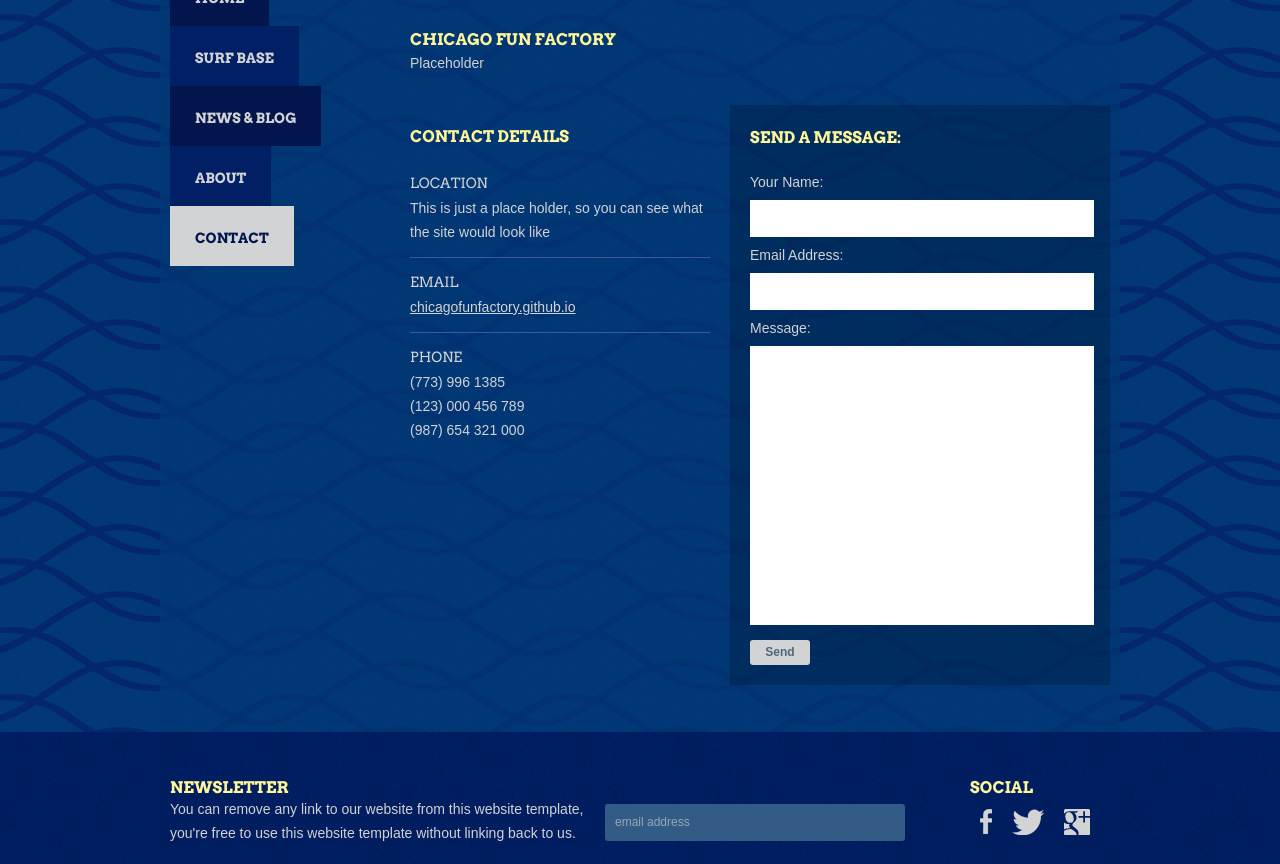
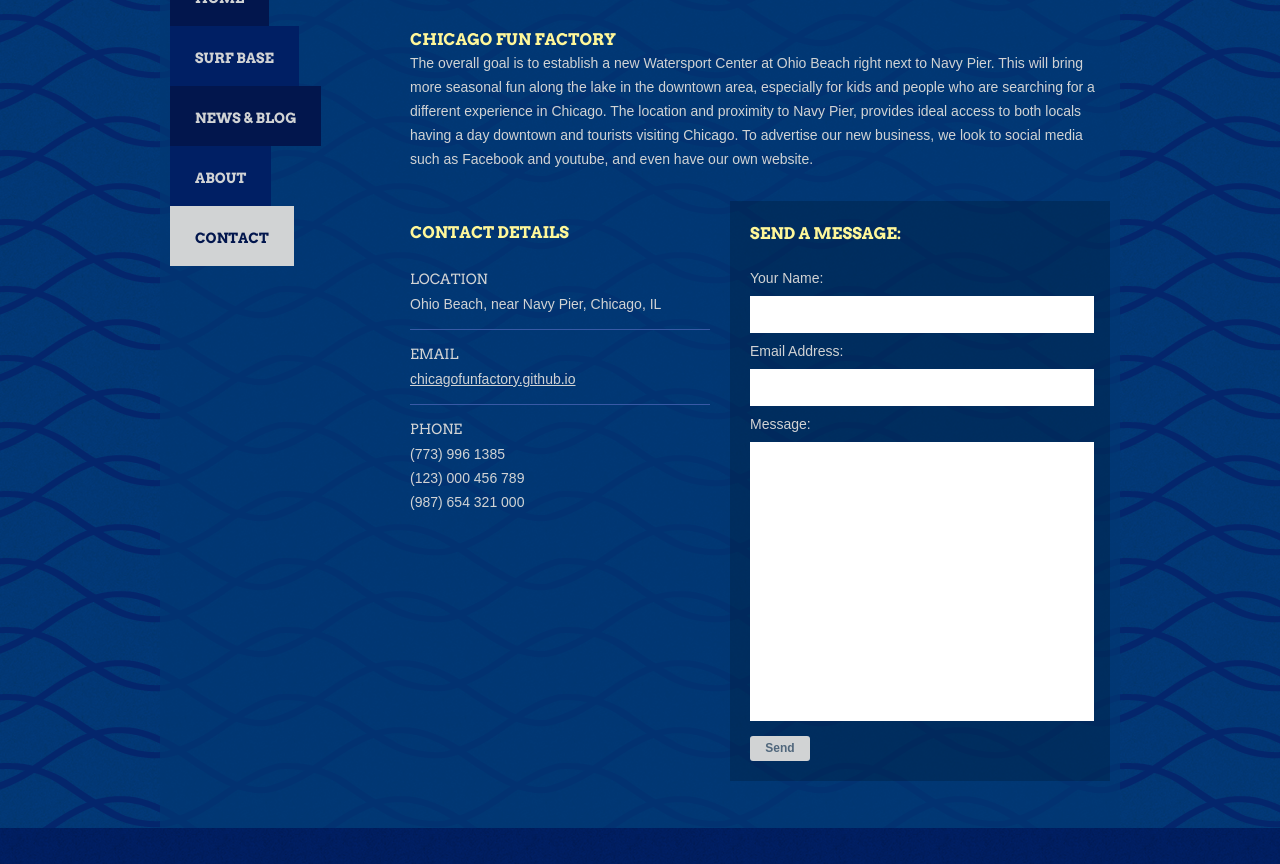
Before and after one commit to chicagofunfactory/chicagofunfactory.github.io, a plain HTML site: page contact.html in a window 1280 px wide. Shown: the part 267-1131 px from the top of the page. Drawn offline with Linux system fonts and the light colour scheme.

Commit message:
Update contact.html

```diff
--- a/contact.html
+++ b/contact.html
@@ -32,7 +32,8 @@
 				<h2>We want to hear from you!</h2>
 				<h3>Chicago Fun Factory</h3>
 				<p>
-					Placeholder
+					The overall goal is to establish a new Watersport Center at Ohio Beach right next to Navy Pier. This will bring more seasonal fun along the lake in the downtown area, especially for kids and people who are searching for a different experience in Chicago. The location and proximity to Navy Pier, provides ideal access to both locals having a day downtown and tourists visiting Chicago.  To advertise our new business, we look to social media such as Facebook and youtube, and even have our own website.
+
 				</p>
 				<div>
 					<div>
@@ -41,7 +42,7 @@
 							<li>
 								<span>Location</span>
 								<p>
-									This is just a place holder, so you can see what the site would look like
+									Ohio Beach, near Navy Pier, Chicago, IL
 								</p>
 							</li>
 							<li>
@@ -86,7 +87,8 @@
 			<div id="newsletter">
 				<h3>Newsletter</h3>
 				<p>
-					You can remove any link to our website from this website template, you&#39;re free to use this website template without linking back to us.
+					The overall goal is to establish a new Watersport Center at Ohio Beach right next to Navy Pier. This will bring more seasonal fun along the lake in the downtown area, especially for kids and people who are searching for a different experience in Chicago. The location and proximity to Navy Pier, provides ideal access to both locals having a day downtown and tourists visiting Chicago.  To advertise our new business, we look to social media such as Facebook and youtube, and even have our own website.
+
 				</p>
 				<form action="index.html">
 					<input type="text" value="email address" onblur="this.value=!this.value?'email address':this.value;" onfocus="this.select()" onclick="this.value='';">
```
